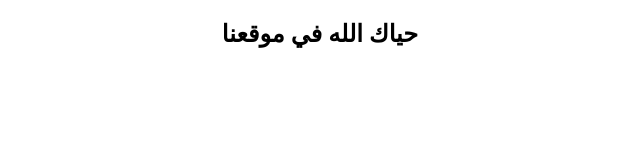
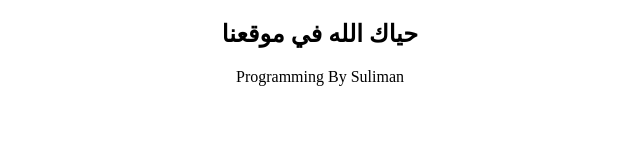
Before and after one commit to SulimanGitCourse/GitFlow, a plain HTML site: page index.html in a window 1280 px wide. Shown: the whole page, without its empty margins (320-960 px from the left). Drawn offline with Linux system fonts and the light colour scheme.

Commit message:
add Programming By suliman in home page

```diff
--- a/index.html
+++ b/index.html
@@ -9,6 +9,7 @@
 <body>
     <center>
         <h2>حياك الله في موقعنا</h2>
+        <p>Programming By Suliman</p>
     </center>
 </body>
 </html>
```
